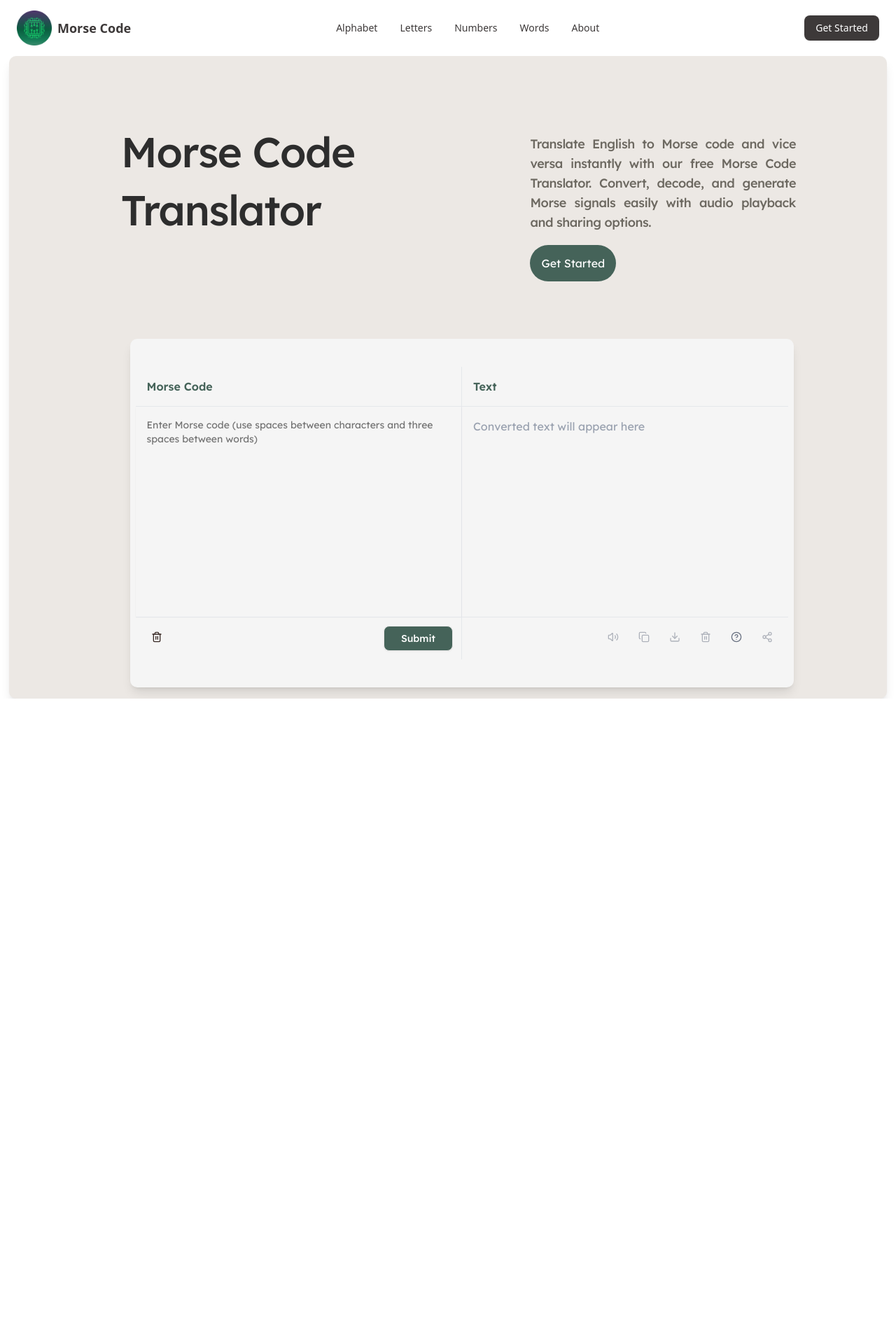
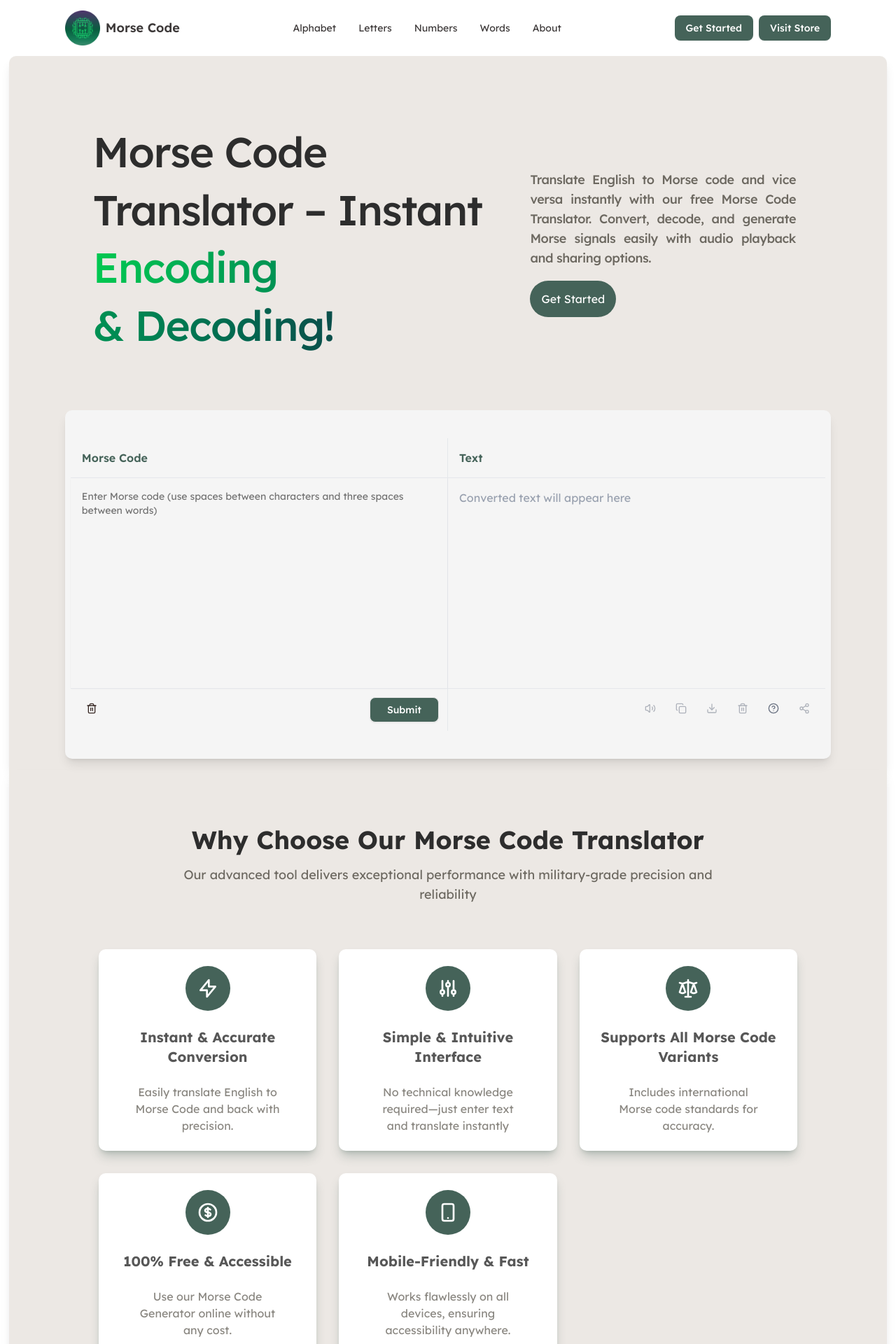
Before and after one commit to krishnabansal89/morseConverter, a Next.js app: page / in a window 1280 px wide. Shown: the top 1920 px of the page at 70% size. Before the commit the page ends 998 px from the top, so only its background shows below. Built offline with nearby package versions, Linux system fonts and the light colour scheme.

Commit message:
fix: design patches. add: features section

```diff
--- a/src/app/components/Features.tsx
+++ b/src/app/components/Features.tsx
@@ -8,33 +8,28 @@ export default function Features() {
   const features: FeatureCard[] = [
     {
       title: "Instant & Accurate Conversion",
-      description: "Easily translate English to Morse Code and back with precision and lightning speed.",
+      description: "Easily translate English to Morse Code and back with precision.",
       icon: "M13 10V3L4 14h7v7l9-11h-7z"
     },
     {
       title: "Simple & Intuitive Interface",
-      description: "No technical knowledge required—just enter text and translate instantly.",
+      description: "No technical knowledge required—just enter text and translate instantly",
       icon: "M12 6V4m0 2a2 2 0 100 4m0-4a2 2 0 110 4m-6 8a2 2 0 100-4m0 4a2 2 0 110-4m0 4v2m0-6V4m6 6v10m6-2a2 2 0 100-4m0 4a2 2 0 110-4m0 4v2m0-6V4"
     },
     {
-      title: "Supports All Morse Variants",
-      description: "Includes international Morse code standards for complete accuracy.",
+      title: "Supports All Morse Code Variants",
+      description: "Includes international Morse code standards for accuracy.",
       icon: "M3 6l3 1m0 0l-3 9a5.002 5.002 0 006.001 0M6 7l3 9M6 7l6-2m6 2l3-1m-3 1l-3 9a5.002 5.002 0 006.001 0M18 7l3 9m-3-9l-6-2m0-2v2m0 16V5m0 16H9m3 0h3"
     },
     {
       title: "100% Free & Accessible",
-      description: "Use our Morse Code Generator online without any cost or limitations.",
+      description: "Use our Morse Code Generator online without any cost.",
       icon: "M12 8c-1.657 0-3 .895-3 2s1.343 2 3 2 3 .895 3 2-1.343 2-3 2m0-8c1.11 0 2.08.402 2.599 1M12 8V7m0 1v8m0 0v1m0-1c-1.11 0-2.08-.402-2.599-1M21 12a9 9 0 11-18 0 9 9 0 0118 0z"
     },
     {
       title: "Mobile-Friendly & Fast",
       description: "Works flawlessly on all devices, ensuring accessibility anywhere.",
       icon: "M12 18h.01M8 21h8a2 2 0 002-2V5a2 2 0 00-2-2H8a2 2 0 00-2 2v14a2 2 0 002 2z"
-    },
-    {
-      title: "Audio Playback",
-      description: "Listen to your Morse code with customizable speed and tone settings.",
-      icon: "M11 5.882V19.24a1.76 1.76 0 01-3.417.592l-2.147-6.15M18 13a3 3 0 100-6M5.436 13.683A4.001 4.001 0 017 6h1.832c4.1 0 7.625-1.234 9.168-3v14c-1.543-1.766-5.067-3-9.168-3H7a3.988 3.988 0 01-1.564-.317z"
     }
   ];
 
@@ -45,13 +40,13 @@ export default function Features() {
   ];
 
   return (
-    <section id="features" className="py-20 bg-neutral-800">
+    <section id="features" className="py-20 bg-[rgb(236,232,228)] w-[98%] mx-auto p-4 md:px-28 font-lexend shadow-lg h-fit flex flex-col">
       <div className="container mx-auto px-4">
         <div className="text-center mb-16">
-          <h2 className="text-3xl md:text-4xl font-bold text-white mb-4 font-['Roboto_Mono']">
-            Why Choose Our <span className="text-[#4CAF50]">Morse Code Translator</span>
+          <h2 className="text-3xl md:text-4xl font-bold text-[#2d2d2d] mb-4 ">
+            Why Choose Our <span className="text-[#2d2d2d]">Morse Code Translator</span>
           </h2>
-          <p className="text-neutral-300 max-w-3xl mx-auto text-lg font-['Roboto']">
+          <p className="text-[#6c6860] max-w-3xl mx-auto text-lg ">
             Our advanced tool delivers exceptional performance with military-grade precision and reliability
           </p>
         </div>
@@ -60,38 +55,25 @@ export default function Features() {
           {features.map((feature, index) => (
             <div
               key={feature.title}
-              className="bg-neutral-900 p-6 rounded-lg border border-neutral-700 shadow-lg transform transition-all duration-300 hover:translate-y-[-5px] hover:shadow-xl"
+              className="bg-[#ffffff] p-6 rounded-lg  shadow-lg shadow-[#456359]/30   transform transition-all duration-300 hover:translate-y-[-5px] hover:shadow-xl"
               style={{ animationDelay: `${index * 0.1}s` }}
             >
-              <div className="bg-[#1B5E20] w-16 h-16 rounded-full flex items-center justify-center mb-6 mx-auto">
+              <div className="bg-[#456359] w-16 h-16 rounded-full flex items-center justify-center mb-6 mx-auto">
                 <svg xmlns="http://www.w3.org/2000/svg" className="h-8 w-8 text-white" fill="none" viewBox="0 0 24 24" stroke="currentColor">
                   <path strokeLinecap="round" strokeLinejoin="round" strokeWidth="2" d={feature.icon} />
                 </svg>
               </div>
-              <h3 className="text-xl font-bold text-white mb-3 text-center font-['Roboto_Mono']">
+              <h3 className="text-xl font-bold text-[#2d2d2d]/80 mb-6 text-center ">
                 {feature.title}
               </h3>
-              <p className="text-neutral-400 text-center font-['Roboto']">
+              <p className="text-[#6c6860]/80 text-center w-[80%] mx-auto ">
                 {feature.description}
               </p>
             </div>
           ))}
         </div>
 
-        <div className="mt-20 grid grid-cols-1 md:grid-cols-3 gap-8 text-center">
-          {stats.map((stat, index) => (
-            <div
-              key={stat.label}
-              className="bg-neutral-900 p-8 rounded-lg border border-neutral-700"
-              style={{ animationDelay: `${0.6 + index * 0.1}s` }}
-            >
-              <div className="text-4xl font-bold text-[#4CAF50] mb-2 font-['Roboto_Mono']">
-                {stat.value}
-              </div>
-              <p className="text-neutral-300 font-['Roboto']">{stat.label}</p>
-            </div>
-          ))}
-        </div>
+
       </div>
     </section>
   );
--- a/src/app/components/Hero.tsx
+++ b/src/app/components/Hero.tsx
@@ -2,10 +2,10 @@ import MorseConverter from "./Translator";
 
 export default function Hero() {
     return (
-        <div className="hero bg-[rgb(236,232,228)] w-[98%] mx-auto p-4 md:px-20 rounded-lg shadow-lg h-fit flex flex-col ">
+        <div className="hero bg-[rgb(236,232,228)] w-[98%] mx-auto p-4 md:px-20 rounded-lg rounded-b-none shadow-lg h-fit flex flex-col ">
             <div className="w-full h-fit my-20 grid  md:grid-cols-[60%_40%] grid-cols-1 justify-center  items-start">
                 <div className="flex justify-center items-center ">
-                    <h1 className="md:text-6xl/snug text-5xl/snug font-medium text-[#2d2d2d] tracking-tight md:px-20 font-[lexend]">Morse Code Translator</h1>
+                    <h1 className="md:text-6xl/snug text-5xl/snug font-medium text-[#2d2d2d]  tracking-tight md:px-10 font-[lexend]">Morse Code Translator – Instant <span className="bg-gradient-to-r from-green-500 to-teal-900 text-transparent bg-clip-text"> Encoding & Decoding! </span></h1>
                 </div>
                 <div className=" flex-col flex justify-center h-full px-2 mt-10 md:mt-0 ">
                     <div className="my-4">
@@ -17,12 +17,13 @@ export default function Hero() {
                         <button>
                             <a href="#converter" className="bg-[#456359] text-white p-4 rounded-4xl font-lexend hover:bg-[#324740]">Get Started</a>
                         </button>
+
                     </div>
                 </div>
 
             </div>
-            <div className="editor-container w-full h-fit flex justify-center items-center md:pr-10 md:ml-10">
-                <div className="editor-window md:w-[90%] h-full bg-[#f5f5f5] rounded-lg shadow-lg">
+            <div className="editor-container w-[100%] h-fit flex justify-center items-center ">
+                <div className="editor-window w-full h-full bg-[#f5f5f5] rounded-lg shadow-lg">
                     <MorseConverter />
                 </div>
             </div>
--- a/src/app/components/Navbar.tsx
+++ b/src/app/components/Navbar.tsx
@@ -3,7 +3,7 @@ import { Button } from "@/components/ui/button"
 import Image from "next/image"
 export function Navbar() {
   return (
-    <header className="flex h-20 bg-white items-center justify-between px-6 ">
+    <header className="flex h-20 bg-white w-[98%] mx-auto items-center justify-between md:px-20 px-4 font-lexend">
       {/* Logo */}
       <Link href="/" className="flex items-center gap-2">
         <Image src="/chip.png" width={50} height={50} alt="Morse Code" />
@@ -33,7 +33,8 @@ export function Navbar() {
 
       {/* Actions */}
       <div className="flex items-center gap-2">
-        <Button className="bg-[#3D3939] text-white hover:bg-[#2D2D2D] rounded-md px-4 py-2">Get Started</Button>
+        <Button className="hover:bg-[#1e534e] text-white bg-[#456359] rounded-md px-4 py-2">Get Started</Button>
+        <Button className="hover:bg-[#1e534e] lg:flex hidden text-white bg-[#456359] rounded-md px-4 py-2">Visit Store </Button>
 
       </div>
     </header>
--- a/src/app/components/Translator.tsx
+++ b/src/app/components/Translator.tsx
@@ -170,7 +170,7 @@ export default function MorseConverter() {
 
   return (
     <div className="  flex  flex-col font-lexend rounded-4xl text-[#372824]">
-      <div className="p-2 w-full mx-auto my-8  rounded-lg  overflow-hidden">
+      <div className="p-2 w-[100%] mx-auto my-8  rounded-lg  overflow-hidden">
 
 
         <div className="grid md:grid-cols-2">
--- a/src/app/page.tsx
+++ b/src/app/page.tsx
@@ -1,8 +1,10 @@
 import Hero from "./components/Hero";
+import Features from "./components/Features";
 export default function Home() {
   return (
     <div className="bg-white h-full w-full m-0 p-0 ">
       <Hero />
+      <Features />
     </div>
   );
 
```
